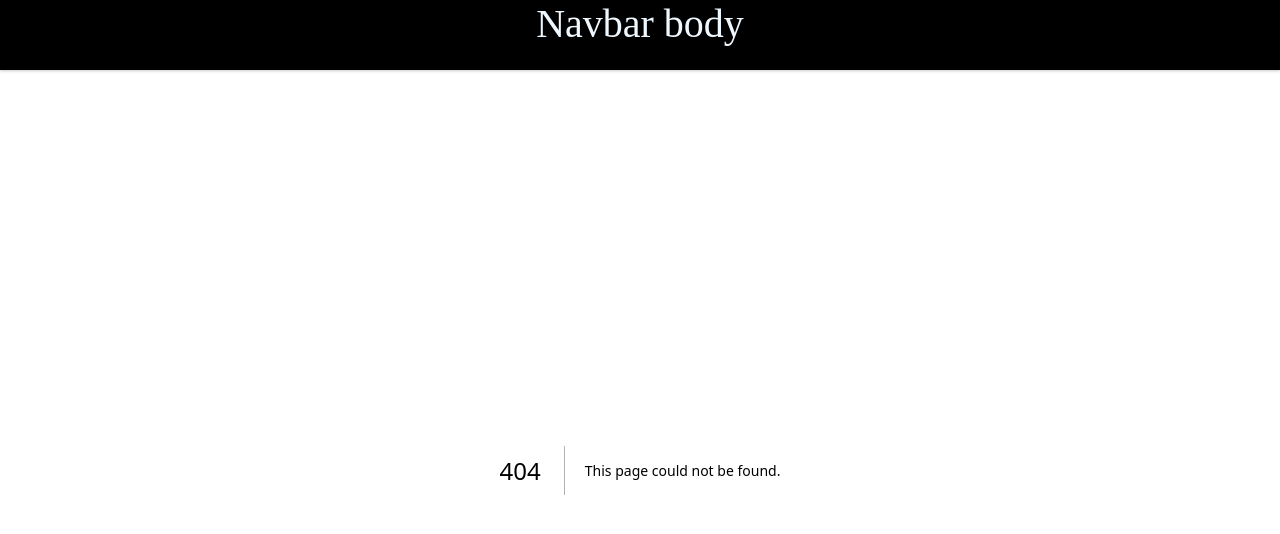
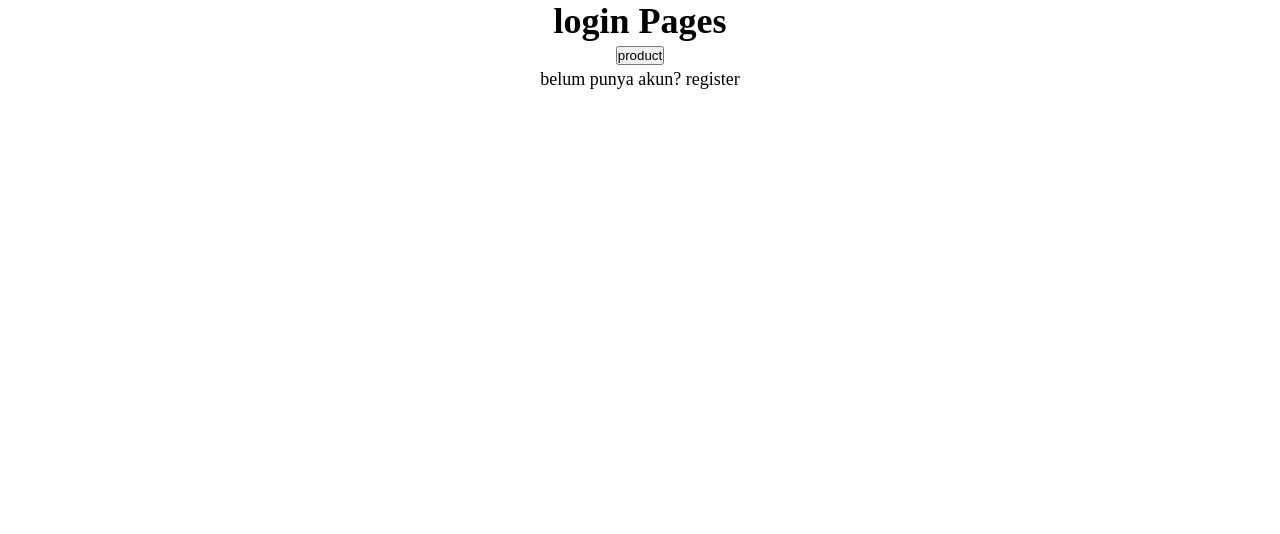
Before and after one commit to ihyaulumuddin044/bonjour_NextJS, a Next.js app: page /auth/login in a window 1280 px wide. Before the commit this address had no page. Shown: the top 534 px of the page. Built offline with nearby package versions, Linux system fonts and the light colour scheme.

Commit message:
link and navigate

```diff
--- a/src/componets/layouts/AppShell/index.tsx
+++ b/src/componets/layouts/AppShell/index.tsx
@@ -1,14 +1,17 @@
+import { useRouter } from "next/router";
 import NavbarBody from "../Navbar";
 
 type AppShellProps = {
   children: React.ReactNode,
 }
+const navbarDesible = ['/auth/login', "auth/register"]
 
 const AppShell = (props: AppShellProps) => {
   const { children } = props;
+  const {pathname} = useRouter();
   return (
     <div>
-      <NavbarBody  />
+      {!navbarDesible.includes(pathname) && <NavbarBody />}
       {children}
     </div>
   );
--- /dev/null
+++ b/src/componets/layouts/Navbar/Navbar.module.css
@@ -0,0 +1,11 @@
+.navbar {
+    display: flex;
+    height: 70px;
+    text-align: center;
+    justify-content: center;
+    color: aliceblue;
+    font-size: 40px;
+    width: 100%;
+    background-color: #000;
+    box-shadow: 0 1px 3px 0 rgb(0 0 0 / 10%), 0 2px 2px 0 rgb(0 0 0 / 6%), 0 0 2px 0 rgb(0 0 0 / 7%);
+  }
--- a/src/componets/layouts/Navbar/index.tsx
+++ b/src/componets/layouts/Navbar/index.tsx
@@ -1,8 +1,7 @@
-import React from "react";
-
+import Style from './Navbar.module.css'
 const NavbarBody = () => {
   return (
-    <div className="navbar">
+    <div className={Style.navbar}>
       <div>Navbar body</div>
     </div>
   );
--- /dev/null
+++ b/src/pages/auth/Login.module.css
@@ -0,0 +1,9 @@
+.login {
+display: flex;
+flex-direction: column;
+justify-content: center;
+gap: 4px;
+justify-items: center;
+align-items: center;
+font-size: large;
+}
--- /dev/null
+++ b/src/pages/auth/login.tsx
@@ -0,0 +1,19 @@
+import Link from "next/link";
+import { useRouter } from "next/router";
+import Style from './Login.module.css'
+
+const loginPages = () => {
+    const {push} = useRouter();
+    const hendleProduct = () => {
+        push("/products")
+    }
+  return (
+    <div className={Style.login}>
+      <h1>login Pages</h1>
+      <button onClick={() => hendleProduct()}>product</button>
+      <p>  belum punya akun? <Link href="/auth/register">register</Link></p>
+    </div>
+  );
+};
+
+export default loginPages;
--- a/src/styles/globals.css
+++ b/src/styles/globals.css
@@ -16,15 +16,3 @@
   color: inherit;
   text-decoration: none;
 }
-
-.navbar {
-  display: flex;
-  height: 70px;
-  text-align: center;
-  justify-content: center;
-  color: aliceblue;
-  font-size: 40px;
-  width: 100%;
-  background-color: #000;
-  box-shadow: 0 1px 3px 0 rgb(0 0 0 / 10%), 0 2px 2px 0 rgb(0 0 0 / 6%), 0 0 2px 0 rgb(0 0 0 / 7%);
-}
```
Also changed, not shown: src/pages/auth/register.tsx (added, +9 -0 lines), src/pages/products/index.tsx (+12 -3 lines), src/pages/shop/[...slug].tsx (added, +20 -0 lines).
